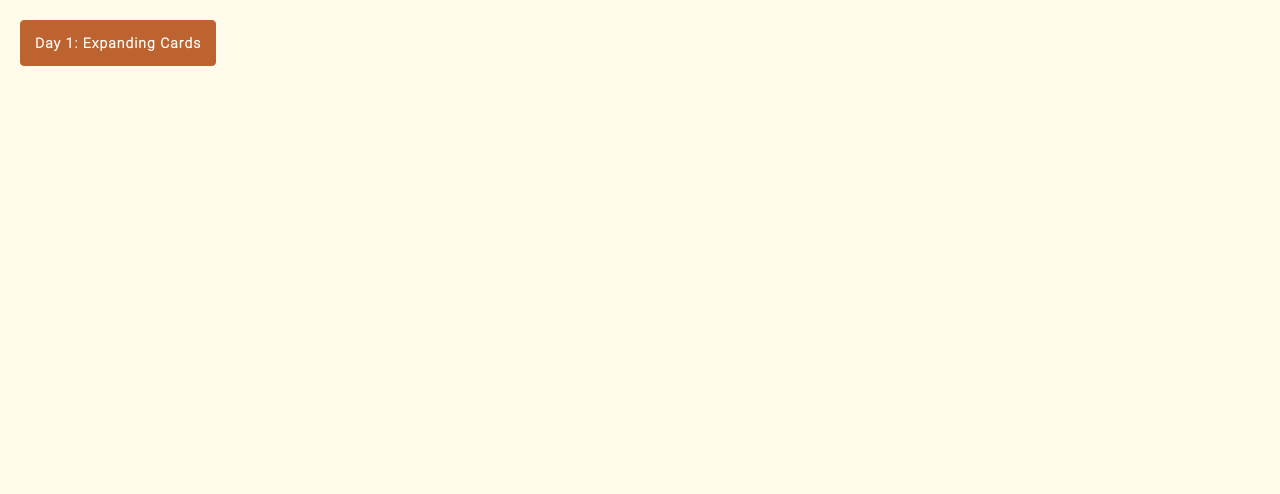
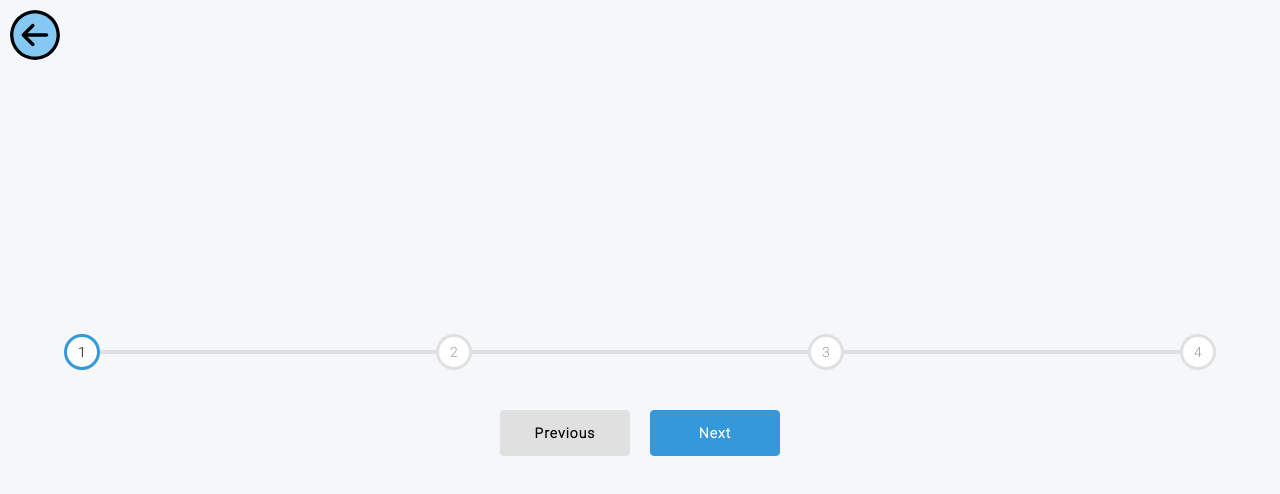
Before and after one commit to er-shrey/js-challenge, an Angular app: page /progress-steps in a window 1280 px wide. Before the commit this address led to /home. Shown: the top 494 px of the page. Built offline with nearby package versions, Linux system fonts and the light colour scheme.

Commit message:
added progress steps

```diff
--- a/src/app/app-routing.module.ts
+++ b/src/app/app-routing.module.ts
@@ -3,6 +3,7 @@ import { Title } from "@angular/platform-browser";
 import { Routes, RouterModule, Router, NavigationStart } from '@angular/router';
 import { ExpandingCardsComponent } from './expanding-cards/expanding-cards.component';
 import { HomeComponent } from './home/home.component';
+import { ProgressStepsComponent } from './progress-steps/progress-steps.component';
 
 
 const routes: Routes = [
@@ -13,6 +14,10 @@ const routes: Routes = [
   {
     path: 'expanding-cards',
     component: ExpandingCardsComponent
+  },
+  {
+    path: 'progress-steps',
+    component: ProgressStepsComponent
   },
   {
     path: '',
--- a/src/app/app.module.ts
+++ b/src/app/app.module.ts
@@ -6,13 +6,15 @@ import { AppComponent } from './app.component';
 import { HomeComponent } from './home/home.component';
 import { ExpandingCardsComponent } from './expanding-cards/expanding-cards.component';
 import { FloatingBackBtnComponent } from './global/components/floating-back-btn/floating-back-btn.component';
+import { ProgressStepsComponent } from './progress-steps/progress-steps.component';
 
 @NgModule({
   declarations: [
     AppComponent,
     HomeComponent,
     ExpandingCardsComponent,
-    FloatingBackBtnComponent
+    FloatingBackBtnComponent,
+    ProgressStepsComponent
   ],
   imports: [
     BrowserModule,
--- a/src/app/expanding-cards/expanding-cards.component.scss
+++ b/src/app/expanding-cards/expanding-cards.component.scss
@@ -16,7 +16,6 @@
         background-size: cover;
         background-position: center;
         background-repeat: no-repeat;
-        height: 80%;
         border-radius: 50px;
         color: #FFFFFF;
         cursor: pointer;
--- a/src/app/home/home.component.html
+++ b/src/app/home/home.component.html
@@ -1 +1,2 @@
 <button class="btn" routerLink="/expanding-cards">Day 1: Expanding Cards</button>
+<button class="btn" routerLink="/progress-steps">Day 2: Progress Steps</button>
--- a/src/app/home/home.component.scss
+++ b/src/app/home/home.component.scss
@@ -2,24 +2,12 @@
     padding: 20px;
     display: flex;
     gap: 20px;
+    flex-wrap: wrap;
 
     .btn {
-        all: unset;
-        border-radius: 4px;
         color: #FFFFFF;
         background-color: #BD632F;
-        padding: 14px;
-        min-width: 100px;
-        text-align: center;
-        font-weight: 600;
-        letter-spacing: 1px;
-        cursor: pointer;
+        min-width: 200px;
         border: 1px solid #BD632F;
-
-        &:hover {
-            -webkit-box-shadow: 0px 0px 5px 1px rgba(0,0,0,0.30);
-            -moz-box-shadow: 0px 0px 5px 1px rgba(0,0,0,0.30);
-            box-shadow: 0px 0px 5px 1px rgba(0,0,0,0.30);
-        }
     }
 }
--- /dev/null
+++ b/src/app/progress-steps/progress-steps.component.html
@@ -0,0 +1,31 @@
+<floating-back-btn></floating-back-btn>
+
+<div class="container">
+    <div class="progress-container">
+        <div
+            class="progress"
+            [ngStyle]="{'width': progressWidth + '%'}"
+        ></div>
+        <div
+            class="circle"
+            *ngFor="let step of steps"
+            [ngClass]="{'active': currentstep >= step}"
+        >
+            {{step}}
+        </div>
+    </div>
+    <button
+        class="btn"
+        [disabled]="currentstep == 1"
+        (click)="setpBackward()"
+    >
+        Previous
+    </button>
+    <button
+        class="btn"
+        [disabled]="currentstep == steps[steps.length -1]"
+        (click)="setpForward()"
+    >
+        Next
+    </button>
+</div>
--- /dev/null
+++ b/src/app/progress-steps/progress-steps.component.scss
@@ -0,0 +1,73 @@
+$disabled-color: #e0e0e0;
+$progress-color: #3498db;
+
+:host {
+    background-color: #f6f7fb;
+    height: 100%;
+    width: 100%;
+    display: flex;
+    justify-content: center;
+    align-items: center;
+
+    .container {
+        text-align: center;
+        width: 90%;
+    }
+
+    .progress-container {
+        display: flex;
+        justify-content: space-between;
+        position: relative;
+        margin-bottom: 30px;
+        width: 100%;
+
+        &::before {
+            content: '';
+            background-color: $disabled-color;
+            position: absolute;
+            top: 50%;
+            left: 0;
+            transform: translateY(-50%);
+            height: 4px;
+            width: 100%;
+        }
+
+        .progress {
+            background-color: $progress-color;
+            position: absolute;
+            top: 50%;
+            left: 0;
+            transform: translateY(-50%);
+            height: 4px;
+            width: 0%;
+            transition: 0.4s ease;
+        }
+
+        .circle {
+            background-color: #FFFFFF;
+            color: #999;
+            border-radius: 50%;
+            height: 30px;
+            width: 30px;
+            display: flex;
+            align-items: center;
+            justify-content: center;
+            border: 3px solid $disabled-color;
+            z-index: 2;
+            transition: 0.4s ease;
+
+            &.active {
+                border-color: $progress-color;
+                color: #000;
+            }
+        }
+    }
+
+    .btn {
+        color: #FFFFFF;
+        background-color: $progress-color;
+        border: 1px solid $progress-color;
+        margin: 10px;
+        width: 100px;
+    }
+}
--- /dev/null
+++ b/src/app/progress-steps/progress-steps.component.ts
@@ -0,0 +1,39 @@
+import { Component, OnInit } from '@angular/core';
+
+@Component({
+  selector: 'progress-steps',
+  templateUrl: './progress-steps.component.html',
+  styleUrls: ['./progress-steps.component.scss']
+})
+export class ProgressStepsComponent implements OnInit {
+
+  steps = [
+    1,
+    2,
+    3,
+    4
+  ];
+
+  currentstep = 1;
+  progressWidth = 0;
+
+  constructor() { }
+
+  ngOnInit(): void {
+  }
+
+  setpBackward() {
+    this.currentstep -= 1;
+    this.setProgress();
+  }
+
+  setpForward() {
+    this.currentstep += 1;
+    this.setProgress();
+  }
+
+  setProgress() {
+    this.progressWidth = ((this.currentstep - 1) / (this.steps.length - 1)) * 100;
+  }
+
+}
--- a/src/styles.scss
+++ b/src/styles.scss
@@ -11,3 +11,36 @@ body {
     height: 100vh;
     background-color: #FFFBEB;
 }
+
+.btn {
+    all: unset;
+    border-radius: 4px;
+    color: #000;
+    background-color: #FFF;
+    padding: 14px;
+    text-align: center;
+    font-weight: 600;
+    letter-spacing: 1px;
+    cursor: pointer;
+    border: 1px solid #FFF;
+
+    &:focus {
+        -webkit-box-shadow: 0px 0px 5px 1px rgba(0,0,0,0.30);
+        -moz-box-shadow: 0px 0px 5px 1px rgba(0,0,0,0.30);
+        box-shadow: 0px 0px 5px 1px rgba(0,0,0,0.30);
+    }
+
+    &:active {
+        transform: scale(.98);
+        -webkit-box-shadow: 0px 0px 5px 1px rgba(0,0,0,0.30);
+        -moz-box-shadow: 0px 0px 5px 1px rgba(0,0,0,0.30);
+        box-shadow: 0px 0px 5px 1px rgba(0,0,0,0.30);
+    }
+
+    &:disabled {
+        background-color: #e0e0e0 !important;
+        border-color: #e0e0e0 !important;
+        color: #000 !important;
+        cursor: not-allowed;
+    }
+}
```
Also changed, not shown: 1 other file (tests, documents, lock files or other folders).
